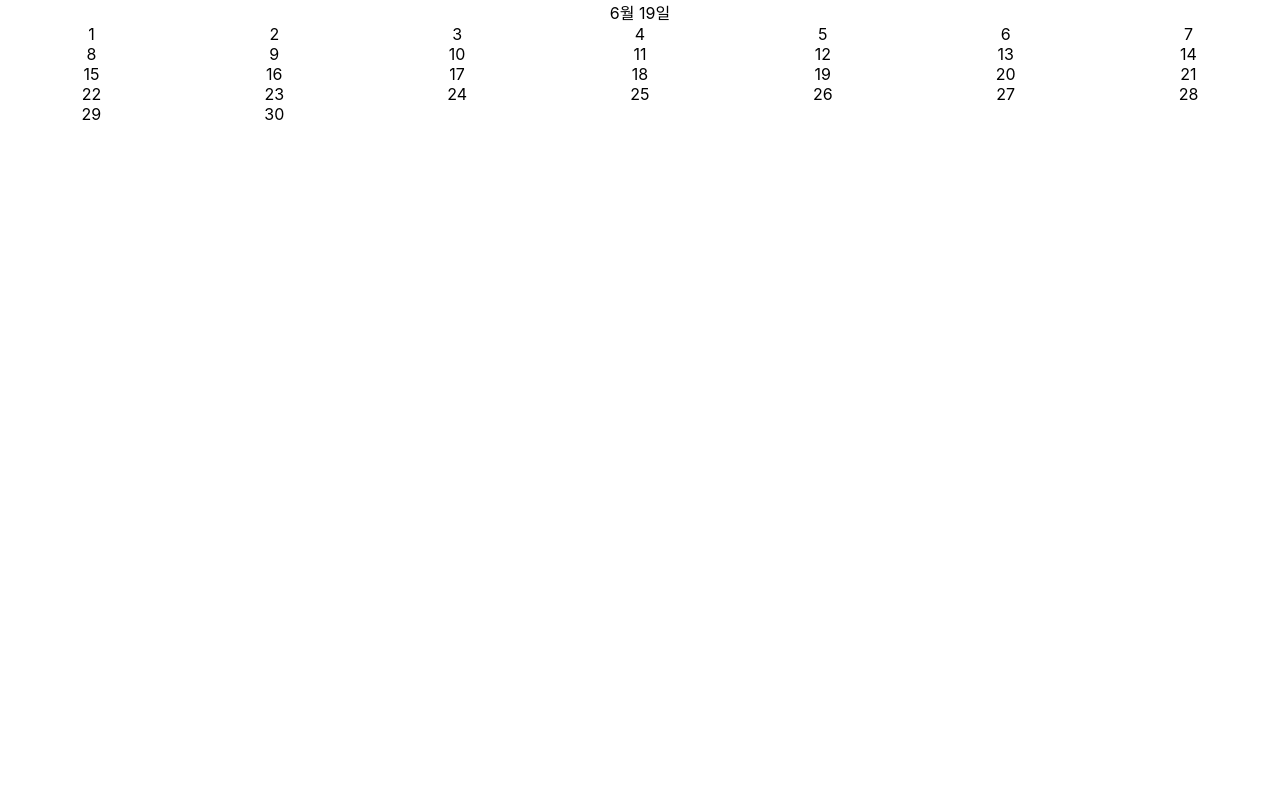
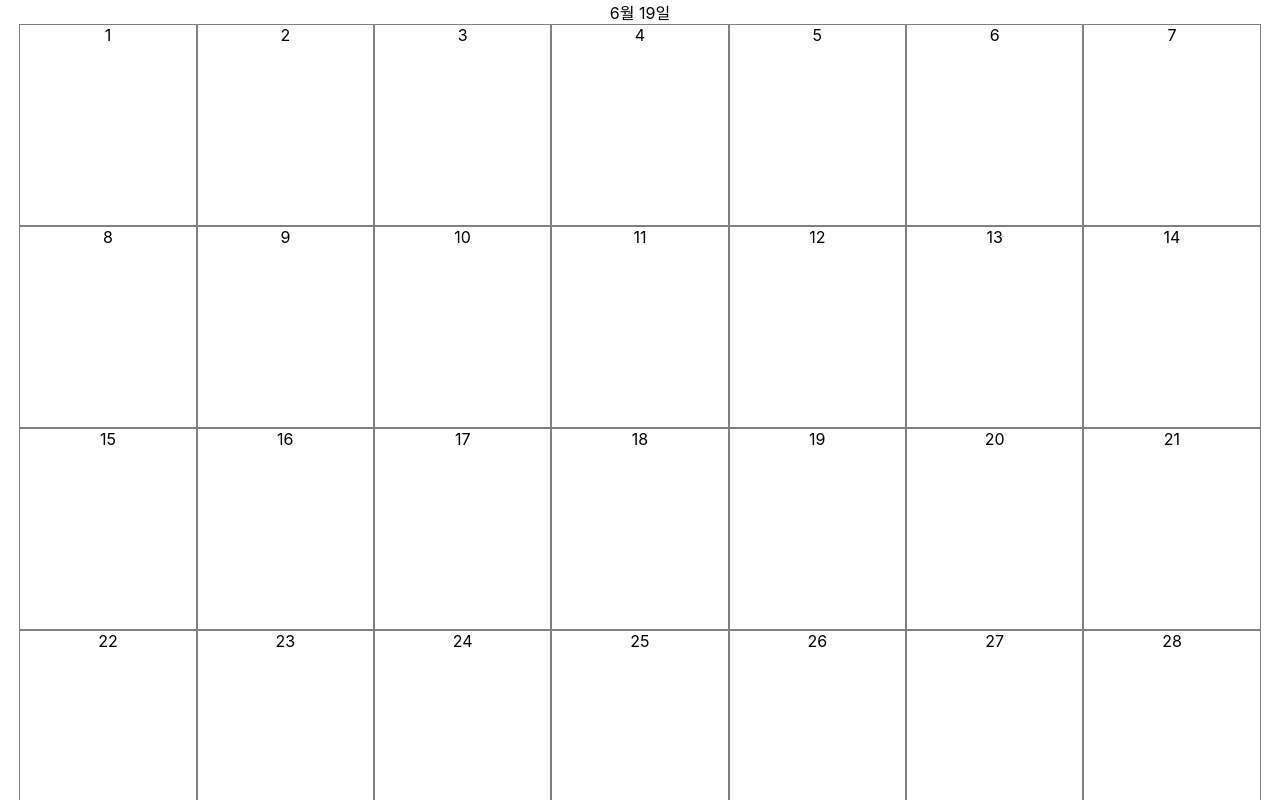
Before and after one commit to swpark907/calendar_tutorial, a React (Create React App) app: page / in a window 1280 px wide. Shown: the top 800 px of the page. Built offline with nearby package versions, Linux system fonts and the light colour scheme.

Commit message:
update: DateForm border 추가

```diff
--- a/src/App.js
+++ b/src/App.js
@@ -5,6 +5,7 @@ import { useState, useEffect } from "react";
 const Calendar = styled.div`
   width: 100%;
   display: flex;
+  justify-content: center;
   flex-wrap: wrap;
 `;
 
@@ -13,7 +14,9 @@ const Header = styled.div`
 `;
 
 const DateForm = styled.div`
-  width: calc(100% / 7);
+  width: calc(100% / 7.3);
+  height: 200px;
+  border: solid 1px grey;
   background-color: #fff;
 `;
 
```
